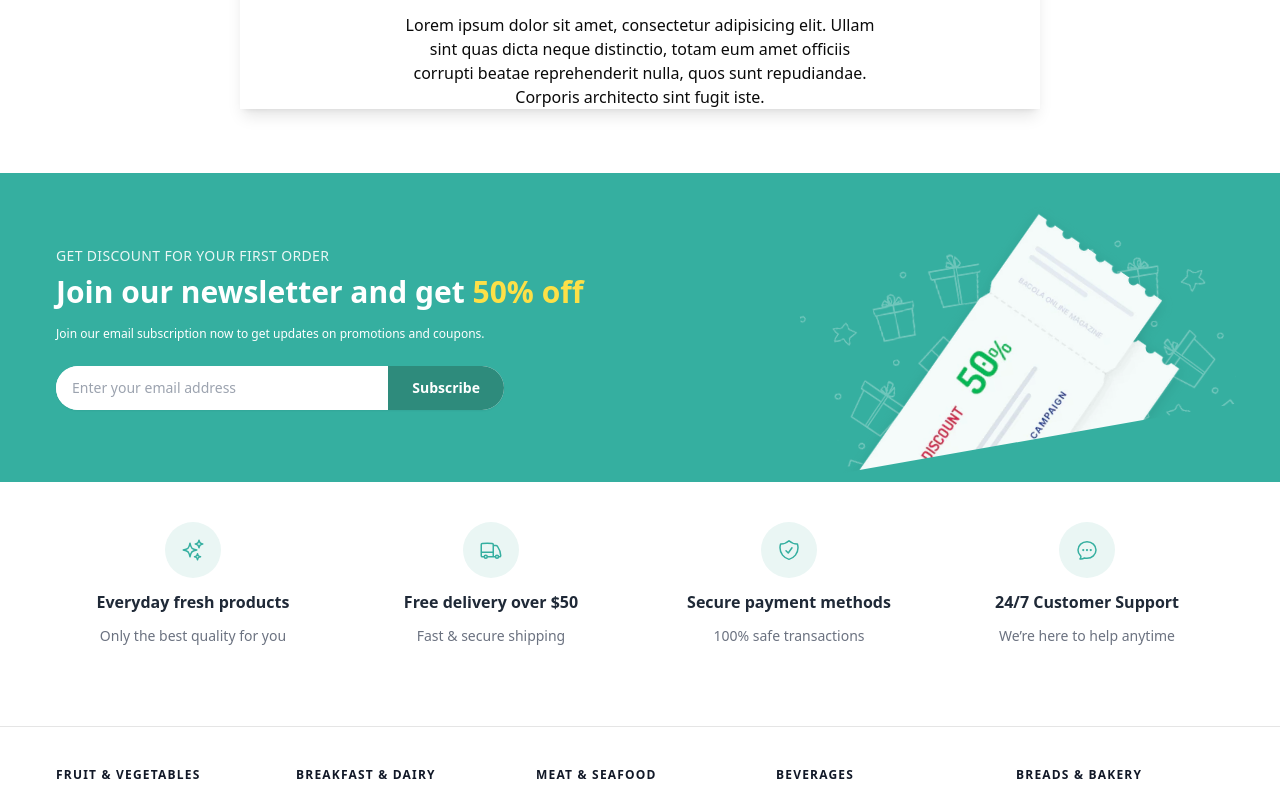
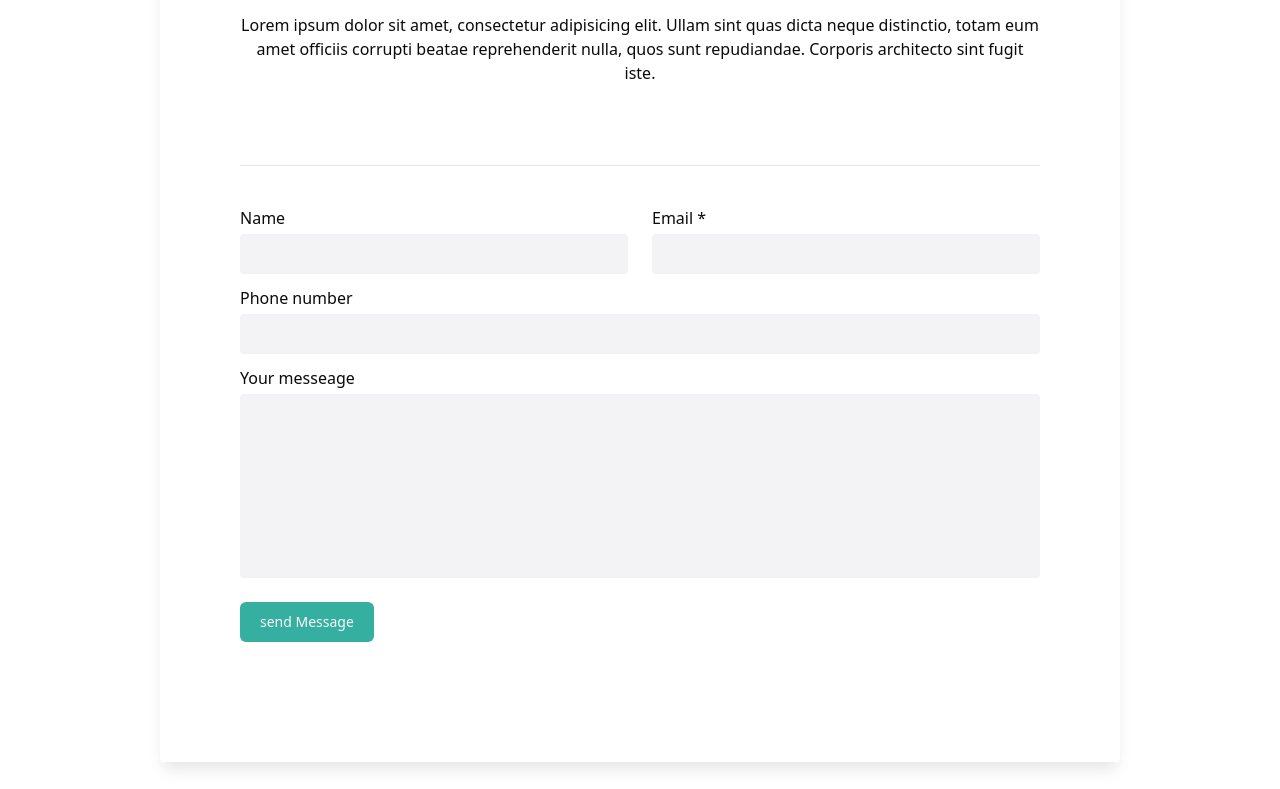
Before and after one commit to EbtehalNeseem/Basket, a React (Vite) app: page /contact in a window 1280 px wide. Shown: the part 751-1540 px from the top of the page. Built offline with nearby package versions, Linux system fonts and the light colour scheme.

Commit message:
contact last

```diff
--- a/src/components/Contact/ContactForm.jsx
+++ b/src/components/Contact/ContactForm.jsx
@@ -1,19 +1,42 @@
 import React from "react"
+import { Button } from "../ui/button"
 
 export default function ContactForm(){
     return(
-        <div className="px-20">
-        <div className="bg-white px-20 mt-20 shadow-lg flex flex-col">
-            <div className="px-20  pt-10 flex flex-col justif-center items-center ">
+        <>
+        <div className="bg-white rounded px-20 mt-20 shadow-[0_10px_15px_-3px_rgba(0,0,0,0.1)] flex flex-col">
+            <div className="pt-10 pb-20 flex flex-col justif-center items-center ">
                 <h1 className="text-[40px] ">Send Us</h1>
         <p className="w-full text-center">Lorem ipsum dolor sit amet, consectetur adipisicing elit.
              Ullam sint quas dicta neque distinctio, totam eum amet officiis
              corrupti beatae reprehenderit nulla, quos sunt repudiandae.
              Corporis architecto sint fugit iste.</p>
             </div>
-
-            <form action=""></form>
+        <hr />
+            <form action="" className="py-10">
+                <div className="grid grid-cols-2 gap-6">
+                    <div className="flex flex-col">
+                        <label htmlFor="name">Name</label>
+                        <input type="text" className="bg-[--gray-custom] w-full rounded my-1 py-2" />
+                    </div>
+                    <div className="flex flex-col">
+                        <label htmlFor="email">Email *</label>
+                        <input type="email" className="bg-[--gray-custom] w-full rounded my-1 py-2" />
+                    </div>
+                </div>
+                <div className="flex flex-col mt-2">
+                        <label htmlFor="phone">Phone number</label>
+                        <input type="tel" className="bg-[--gray-custom] w-full rounded my-1 py-2" />
+                    </div>
+                    <div className="flex flex-col mt-2">
+                        <label htmlFor="email">Your messeage </label>
+                        <input type="text" className="bg-[--gray-custom] w-full rounded my-1 py-20" />
+                    </div>
+                    <Button className="bg-[--primary] p-5 mb-20 mt-5">
+                        send Message
+                    </Button>
+            </form>
         </div>
-        </div>
+        </>
     )
 }
```
Also changed, not shown: 1 other file (tests, documents, lock files or other folders).
